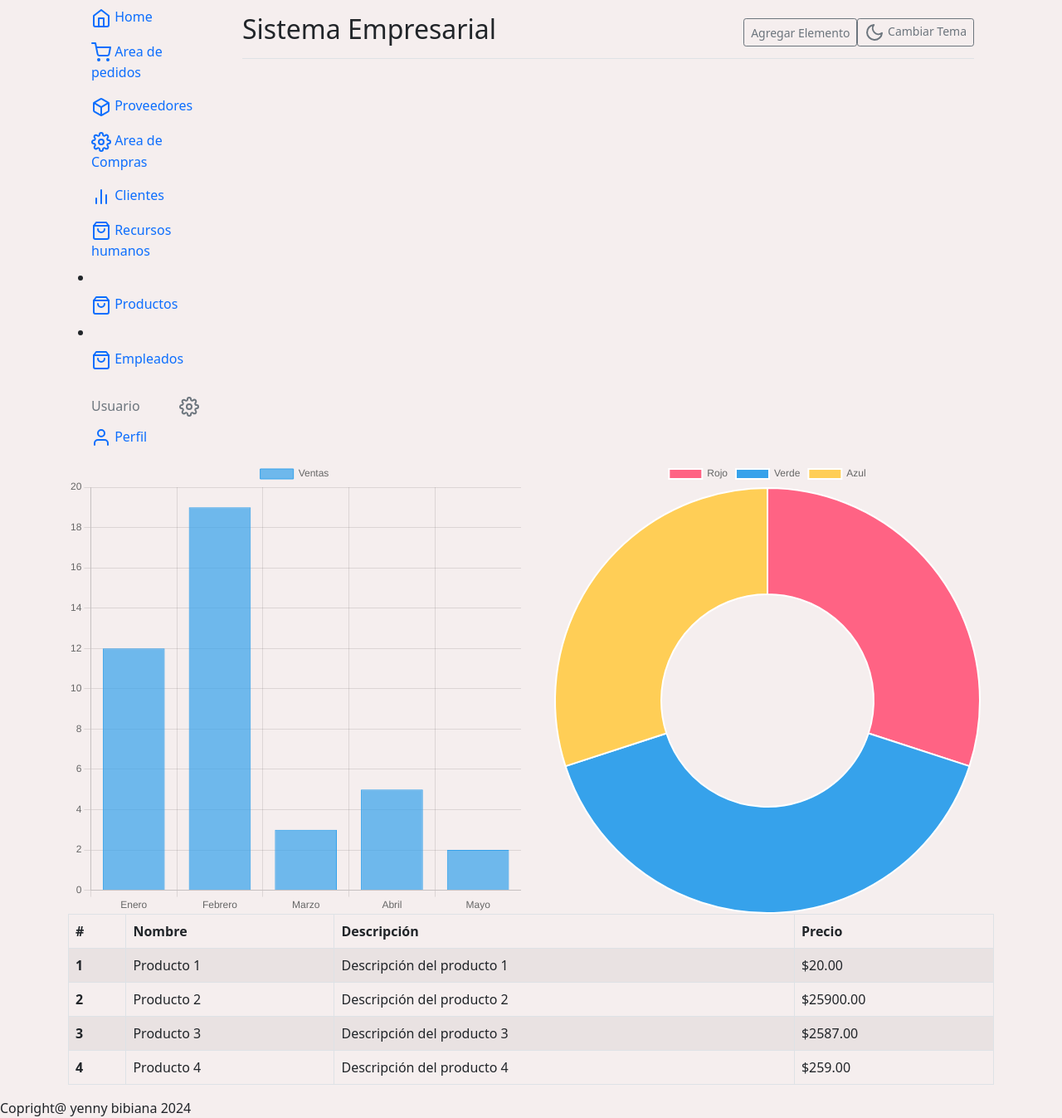
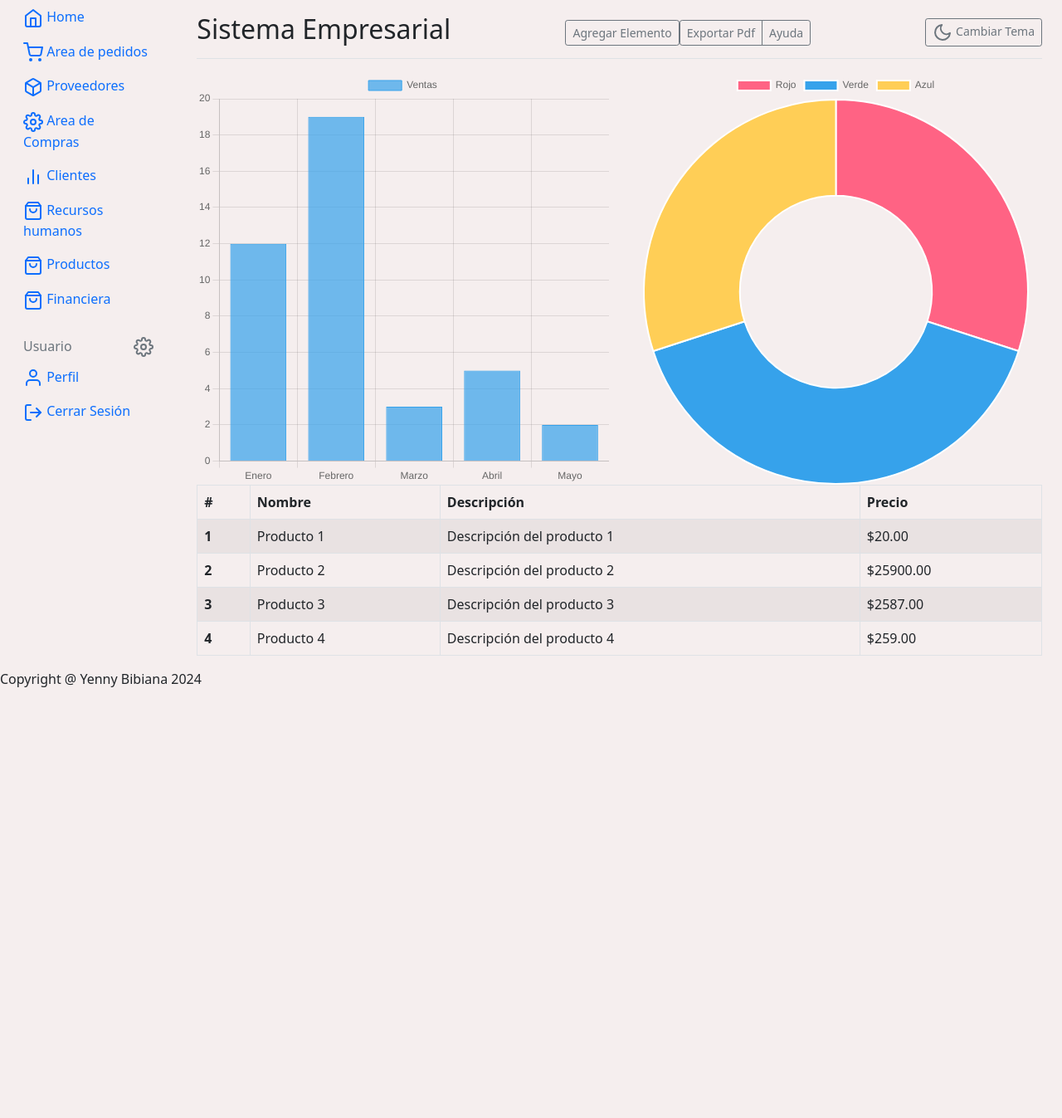
Before and after one commit to yennyviviana/OptimizationPRO, a PHP site: page /main.php in a window 1280 px wide. Shown: the whole page at 83% size. After the commit the page ends 828 px from the top, so only its background shows below. Run offline with PHP 8.4, Linux system fonts and the light colour scheme; a user stored in the database is signed in; some libraries are stand-ins or nearby versions.

Commit message:
Agregar cambios dashboard.php y creacion del archivo perfil.php

```diff
--- a/app/Config/cerrar_session.php
+++ b/app/Config/cerrar_session.php
@@ -1,8 +1,9 @@
 <?php
 
   session_start();
+  session_unset();
   session_destroy();
-
-       header('Location:  index.php');
+  header("Location: index.php");
+  exit();
 
 ?>
--- a/app/Views/dashboard.php
+++ b/app/Views/dashboard.php
@@ -1,17 +1,13 @@
 <?php
-
 session_start();
-
-
-    if(!isset($_SESSION['id_usuario'])){
+if(!isset($_SESSION['id_usuario'])) {
     header("Location: index.php");
+    exit; // Asegúrate de salir después de redirigir para evitar ejecución adicional no deseada
 }
 
-    $nombre_usuario     = $_SESSION['nombre_usuario'];
-    $correo_electronico     = $_SESSION['correo_electronico'];
-    $tipo_usuario     = $_SESSION['tipo_usuario'];
-
-
+$nombre_usuario = $_SESSION['nombre_usuario'];
+$correo_electronico = $_SESSION['correo_electronico'];
+$tipo_usuario = $_SESSION['tipo_usuario'];
 ?>
 
 <!DOCTYPE html>
@@ -19,34 +15,30 @@
 <head>
     <meta charset="UTF-8">
     <meta name="viewport" content="width=device-width, initial-scale=1.0">
-   <link href="https://cdn.jsdelivr.net/npm/bootstrap@5.0.2/dist/css/bootstrap.min.css" rel="stylesheet"
-   integrity="sha384-EVSTQN3/azprG1Anm3QDgpJLIm9Nao0Yz1ztcQTwFspd3yD65VohhpuuCOmLASjC" crossorigin="anonymous">
-   <title>Panel Erp</title>
+    <link href="https://cdn.jsdelivr.net/npm/bootstrap@5.0.2/dist/css/bootstrap.min.css" rel="stylesheet" integrity="sha384-EVSTQN3/azprG1Anm3QDgpJLIm9Nao0Yz1ztcQTwFspd3yD65VohhpuuCOmLASjC" crossorigin="anonymous">
+    <title>Panel ERP</title>
     <link rel="stylesheet" href="https://cdnjs.cloudflare.com/ajax/libs/font-awesome/6.0.0/css/all.min.css">
     <link rel="stylesheet" href="https://cdn.jsdelivr.net/npm/feather-icons/dist/feather.min.css">
     <script src="https://cdnjs.cloudflare.com/ajax/libs/Chart.js/3.7.0/chart.min.js"></script>
     <script src="https://unpkg.com/feather-icons"></script>
-    </head>
-    <body>
     <style>
-    body{
+        body {
             background: rgb(245, 238, 238);
         }
         body.dark-theme {
             background-color: #080808;
             color: #fff;
-    .dark-theme h1 {
+        }
+        body.dark-theme h1 {
             color: #ffa500;
-  .dark-theme .btn {
+        }
+        body.dark-theme .btn {
             background-color: hsl(239, 88%, 16%);
             color: #fff;
         }
-}
-}
     </style>
-
-
-    <div class="container">
+</head>
+<body>
 
 <div class="container-fluid">
     <div class="row">
@@ -54,27 +46,20 @@ body.dark-theme {
             <div class="sidebar-sticky">
                 <ul class="nav flex-column">
                     <li class="nav-item">
-                  <a class="nav-link active" href="dashboard.html">
+                        <a class="nav-link active" href="dashboard.php">
                             <span data-feather="home"></span>
                             Home<span class="sr-only">(current)</span>
                         </a>
                     </li>
 
-                <!--************************INICIA MENÚ ADMINISTRADOR************************-->
-
-              <?php if($tipo_usuario == 9) { ?>
-                <nav>
-  <div class="sidebar">
-    <ul class="nav flex-column">
+                    <!-- Admin Menu -->
+                    <?php if ($tipo_usuario == 9) { ?>
                         <li class="nav-item">
                             <a class="nav-link" href="/ERP_MAQUETACION/app/Views/Orders/create.php">
                                 <span data-feather="shopping-cart"></span>
                                 Area de pedidos
                             </a>
                         </li>
-    </ul>
-  </div>
-
                         <li class="nav-item">
                             <a class="nav-link" href="/ERP_MAQUETACION/app/Views/Suppliers/create.php">
                                 <span data-feather="box"></span>
@@ -99,59 +84,43 @@ body.dark-theme {
                                 Recursos humanos
                             </a>
                         </li>
-    </ul>
-
                         <li class="nav-item">
                             <a class="nav-link" href="/ERP_MAQUETACION/app/Views/Products/create.php">
                                 <span data-feather="shopping-bag"></span>
                                 Productos
                             </a>
                         </li>
-    </ul>
-
                         <li class="nav-item">
                             <a class="nav-link" href="/ERP_MAQUETACION/create.php">
                                 <span data-feather="shopping-bag"></span>
-          Empleados
+                                Financiera
                             </a>
                         </li>
-    </ul>
-
-
-
+                    <?php } ?>
 
                     <h6 class="sidebar-heading d-flex justify-content-between align-items-center px-3 mt-4 mb-1 text-muted">
                         <span>Usuario</span>
-      <a class="d-flex align-items-center text-muted" href="#">
+                        <a class="d-flex align-items-center text-muted" href="perfil.php">
                             <span data-feather="settings"></span>
                         </a>
                     </h6>
                     <ul class="nav flex-column mb-2">
                         <li class="nav-item">
-        <a class="nav-link" href="#">
+                            <a class="nav-link" href="perfil.php">
                                 <span data-feather="user"></span>
                                 Perfil
                             </a>
                         </li>
+                        <li class="nav-item">
+                            <a class="nav-link" href="index.php">
+                                <span data-feather="log-out"></span>
+                                Cerrar Sesión
+                            </a>
+                        </li>
+                    </ul>
                 </ul>
             </div>
         </nav>
-
-          <?php } ?>
-
-
-
-<!--************************MENÚ************************-->
-    <?php if($tipo_usuario == 2) { ?>
-
-   <?php } ?>
-
-<!--************************MENÚ VENTANILLA - NUEVA - MOVIMIENTOS************************-->
-
-   <?php if($tipo_usuario == 3) { ?>
-
-   <?php } ?>
-
 
         <main role="main" class="col-md-9 ml-sm-auto col-lg-10 px-4">
             <div class="d-flex justify-content-between flex-wrap flex-md-nowrap align-items-center pt-3 pb-2 mb-3 border-bottom">
@@ -160,16 +129,16 @@ body.dark-theme {
                     <div class="btn-group mr-2">
                         <button class="btn btn-sm btn-outline-secondary">Agregar Elemento</button>
                     </div>
-
+                    <div class="btn-group mr-2">
+                        <button class="btn btn-sm btn-outline-secondary">Exportar Pdf</button>
+                        <button class="btn btn-sm btn-outline-secondary">Ayuda</button>
+                    </div>
+                </div>
 
                 <button class="btn btn-sm btn-outline-secondary" id="toggle-theme">
                     <span data-feather="moon"></span> Cambiar Tema
                 </button>
             </div>
-    </div>
-              </div>
-            </div>
-
             <div class="row">
                 <div class="col-md-6">
                     <canvas id="graficoBarra" width="400" height="400"></canvas>
@@ -178,7 +147,6 @@ body.dark-theme {
                     <canvas id="graficoDona" width="400" height="400"></canvas>
                 </div>
             </div>
-
             <div class="table-responsive">
                 <table class="table table-striped table-bordered">
                     <thead class="thead-dark">
@@ -221,7 +189,7 @@ body.dark-theme {
     </div>
 </div>
 
-      <!-- script al final para carga mas rapida-->
+<!-- Scripts -->
 <script src="https://code.jquery.com/jquery-3.3.1.slim.min.js"></script>
 <script src="https://cdn.jsdelivr.net/npm/@popperjs/core@2.9.2/dist/umd/popper.min.js"></script>
 <script src="https://stackpath.bootstrapcdn.com/bootstrap/4.3.1/js/bootstrap.min.js"></script>
@@ -266,25 +234,16 @@ body.dark-theme {
             }
         });
 
-          // vamos a colocar tabla con datos dinámicos....
-
+        // Toggle theme
+        const toggleButton = document.getElementById('toggle-theme');
+        const body = document.body;
+        toggleButton.addEventListener('click', () => {
+            body.classList.toggle('dark-theme');
+        });
     });
 </script>
 
-
-      <script>
-      const toggleButton = document.getElementById('toggle-theme');
-          const body = document.body;
-
-         toggleButton.addEventListener('click', () => {
-    body.classList.toggle('dark-theme');
-  });
-    </script>
-
-
-
-<footer>Copright@ yenny bibiana 2024</footer>
-
+<footer>Copyright @ Yenny Bibiana 2024</footer>
 
 </body>
 </html>
```
Also changed, not shown: app/Views/Shopping/insert.php (+0 -7 lines), app/perfil.php (added, +70 -0 lines). Lines whose indentation alone changed are shown as unchanged.
